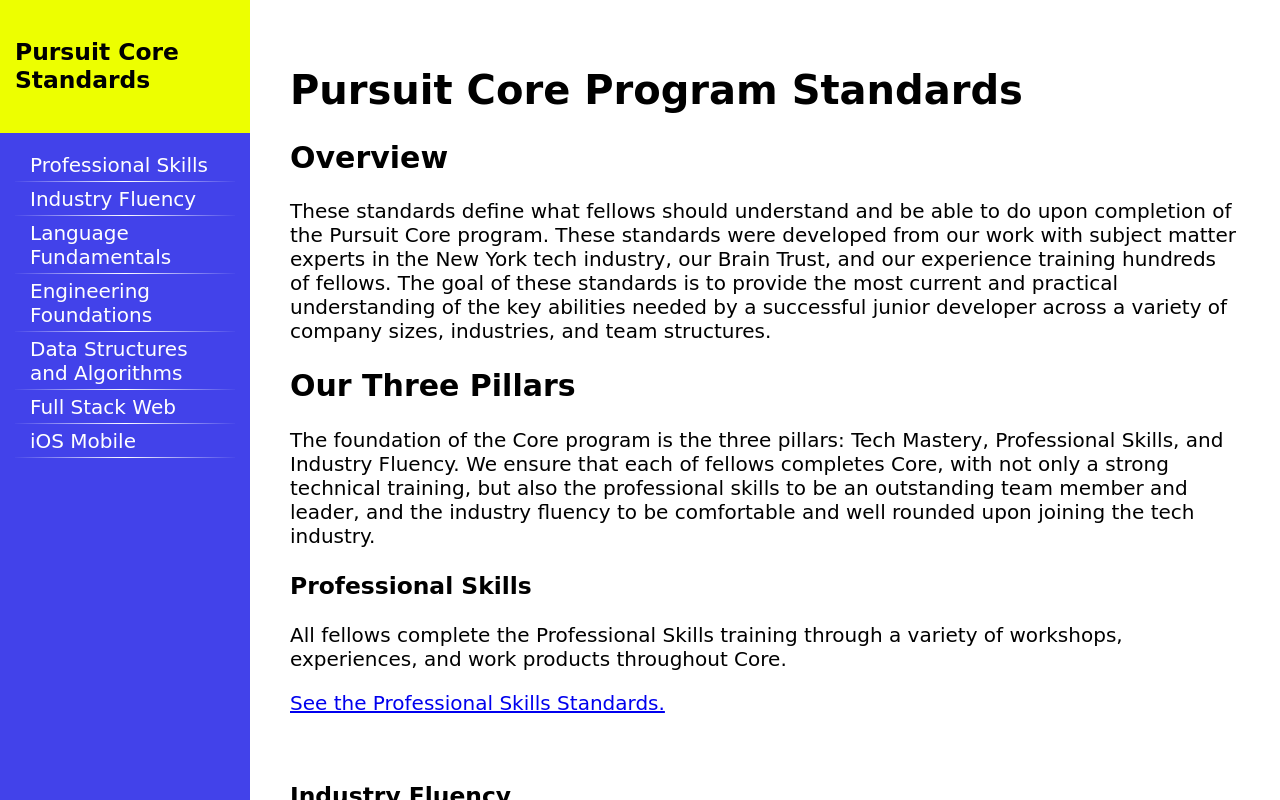
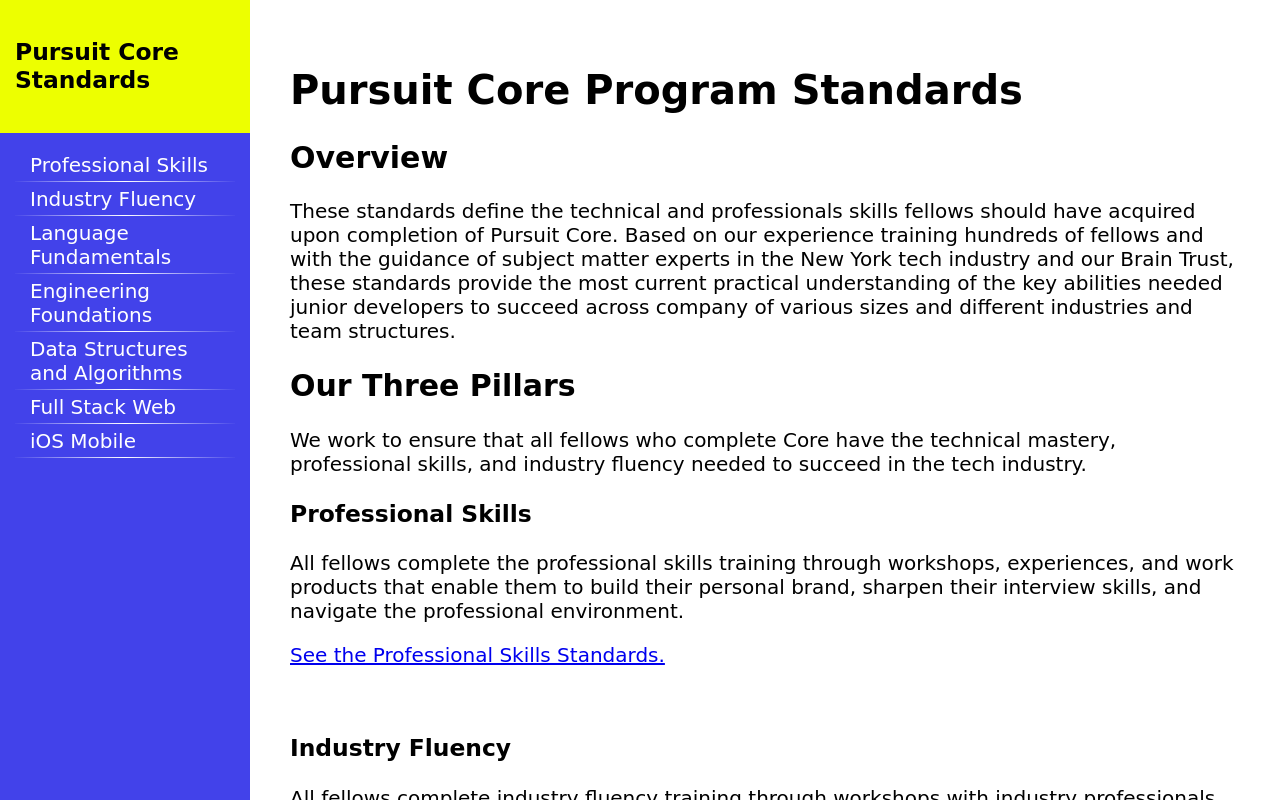
Before and after one commit to joinpursuit/Pursuit-Core-Standards, a plain HTML site: page index.html in a window 1280 px wide. Drawn offline with Linux system fonts and the light colour scheme.

Commit message:
Scott edit overview copy

```diff
--- a/index.html
+++ b/index.html
@@ -30,24 +30,24 @@
 
       <h2>Overview</h2>
 
-      <p>These standards define what fellows should understand and be able to do upon completion of the Pursuit Core program. These standards were developed from our work with subject matter experts in the New York tech industry, our Brain Trust, and our experience training hundreds of fellows. The goal of these standards is to provide the most current and practical understanding of the key abilities needed by a successful junior developer across a variety of company sizes, industries, and team structures.</p>
+      <p>These standards define the technical and professionals skills fellows should have acquired upon completion of Pursuit Core. Based on our experience training hundreds of fellows and with the guidance of subject matter experts in the New York tech industry and our Brain Trust, these standards provide the most current practical understanding of the key abilities needed junior developers to succeed across company of various sizes and different industries and team structures.</p>
 
       <h2>Our Three Pillars</h2>
 
-      <p>The foundation of the Core program is the three pillars: Tech Mastery, Professional Skills, and Industry Fluency. We ensure that each of fellows completes Core, with not only a strong technical training, but also the professional skills to be an outstanding team member and leader, and the industry fluency to be comfortable and well rounded upon joining the tech industry. </p>
+      <p>We work to ensure that all fellows who complete Core have the technical mastery, professional skills, and industry fluency needed to succeed in the tech industry.</p>
 
       <h3>Professional Skills</h3>
-      <p>All fellows complete the Professional Skills training through a variety of workshops, experiences, and work products throughout Core.</p>
+      <p>All fellows complete the professional skills training through workshops, experiences, and work products that enable them to build their personal brand, sharpen their interview skills, and navigate the professional environment.</p>
       <p><a href="ps.html">See the Professional Skills Standards.</a></p>
       <br>
 
       <h3>Industry Fluency</h3>
-      <p>All fellows complete the Industry Fluency training through a variety of guest speaker workshops, tech talks, and industry treks throughout Core.</p>
+      <p>All fellows complete industry fluency training through workshops with industry professionals, tech talks, and industry treks throughout Core. This enables them to expand their networks and learn about venture capital, entrepreneurship, and innovative topics like blockchain and machine learning.</p>
       <p><a href="if.html">See the Industry Fluency Standards.</a></p>
       <br>
 
       <h3>Tech Mastery</h3>
-      <p>All fellows complete the Tech Mastery training including Lanaguage Fundamentals, Engineering Foundations, Data Structures and Algoriths, and their specific stack either Full Stack Web or iOS Mobile Development.</p>
+      <p>All fellows complete the technical mastery training including language fundamentals, engineering foundations, data structures and algorithms associated with full stack web or iOS mobile development.</p>
       <p><a href="language_fundamentals.html">See the Language Fundamentals Standards</a></p>
       <p><a href="engineering_foundations.html">See the Engineering Foundations Standards</a></p>
       <p><a href="advanced_data_structures_and_algorithms.html">See the Data Structures and Algorithms Standards</a></p>
```
